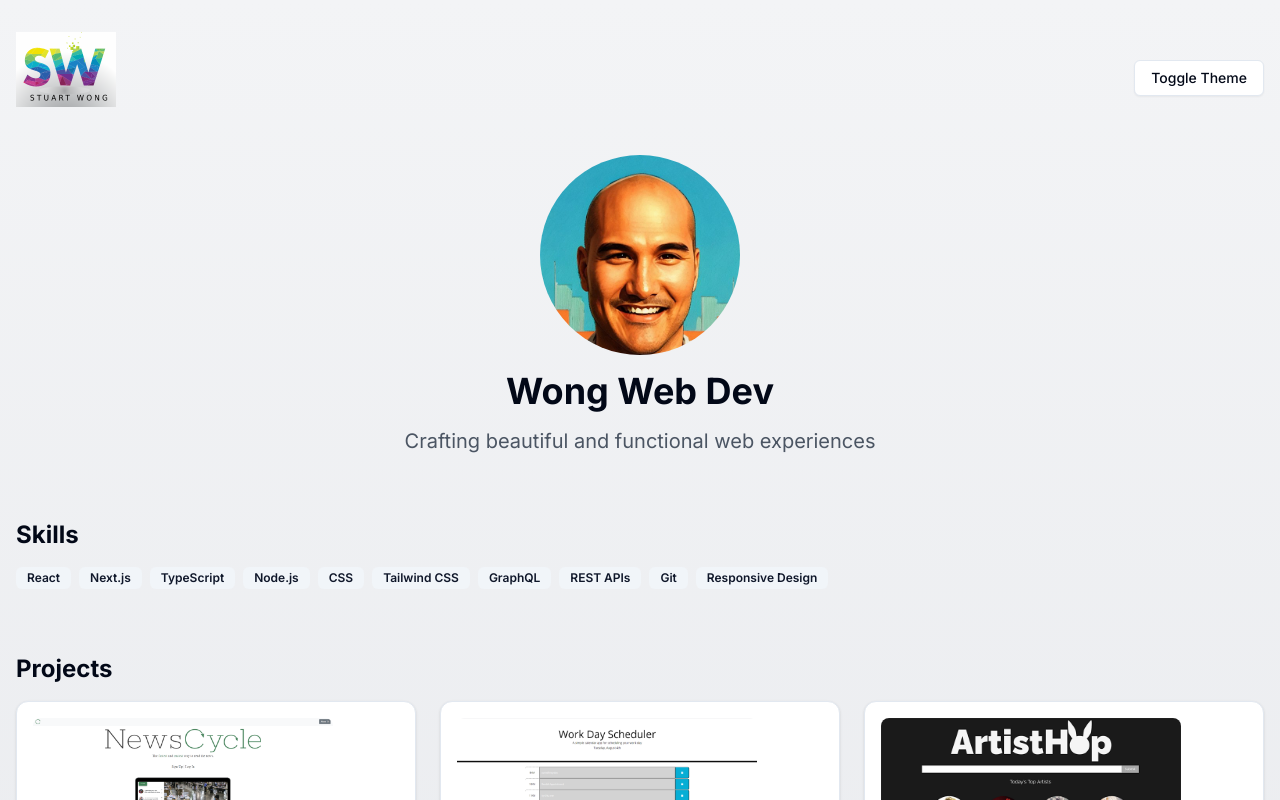
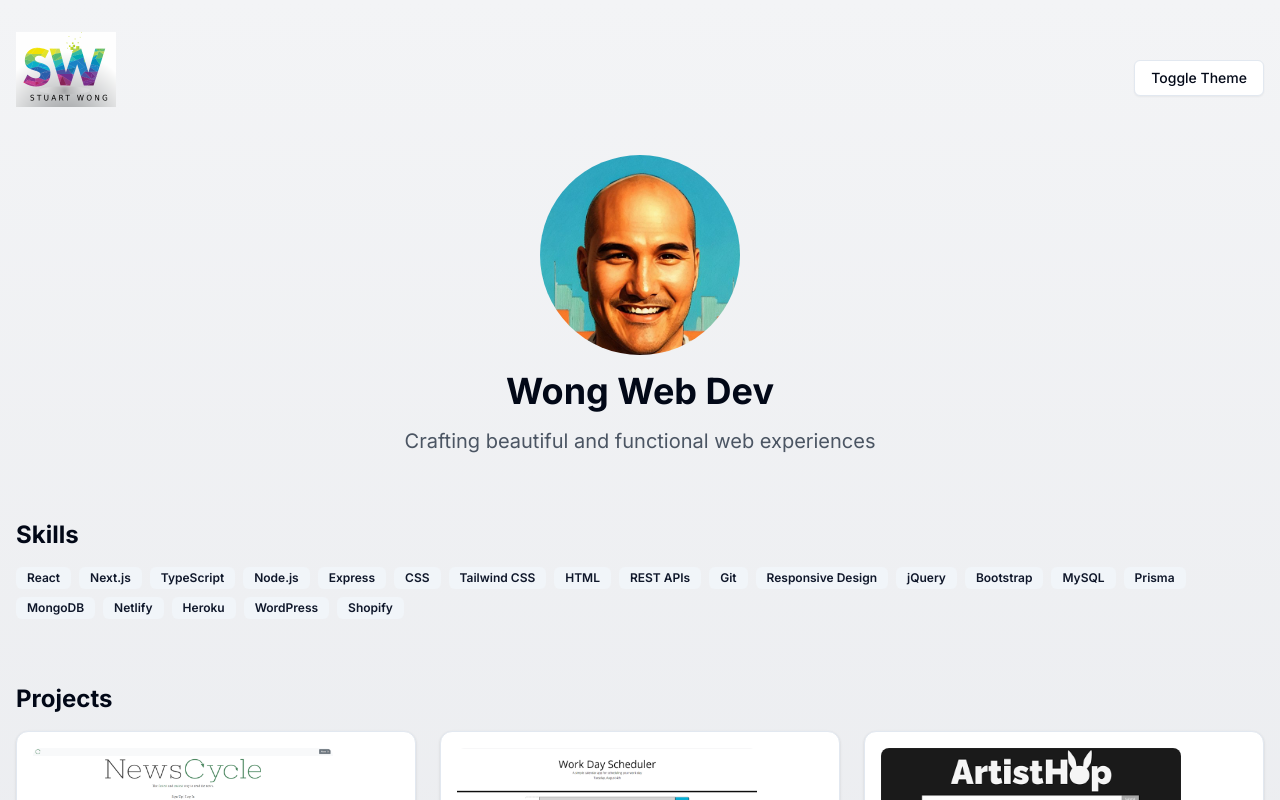
Before and after one commit to swong1200/portfolio2, a Next.js app in the folder portfolio2/: page / in a window 1280 px wide. Shown: the top 800 px of the page. Built offline with nearby package versions, Linux system fonts and the light colour scheme.

Commit message:
Changed list of skills

```diff
--- a/portfolio2/src/app/page.tsx
+++ b/portfolio2/src/app/page.tsx
@@ -69,12 +69,22 @@ function Skills() {
     'Next.js',
     'TypeScript',
     'Node.js',
+    'Express',
     'CSS',
     'Tailwind CSS',
-    'GraphQL',
+    'HTML',
     'REST APIs',
     'Git',
     'Responsive Design',
+    'jQuery',
+    'Bootstrap',
+    'MySQL',
+    'Prisma',
+    'MongoDB',
+    'Netlify',
+    'Heroku',
+    'WordPress',
+    'Shopify'
   ];
 
   return (
```
